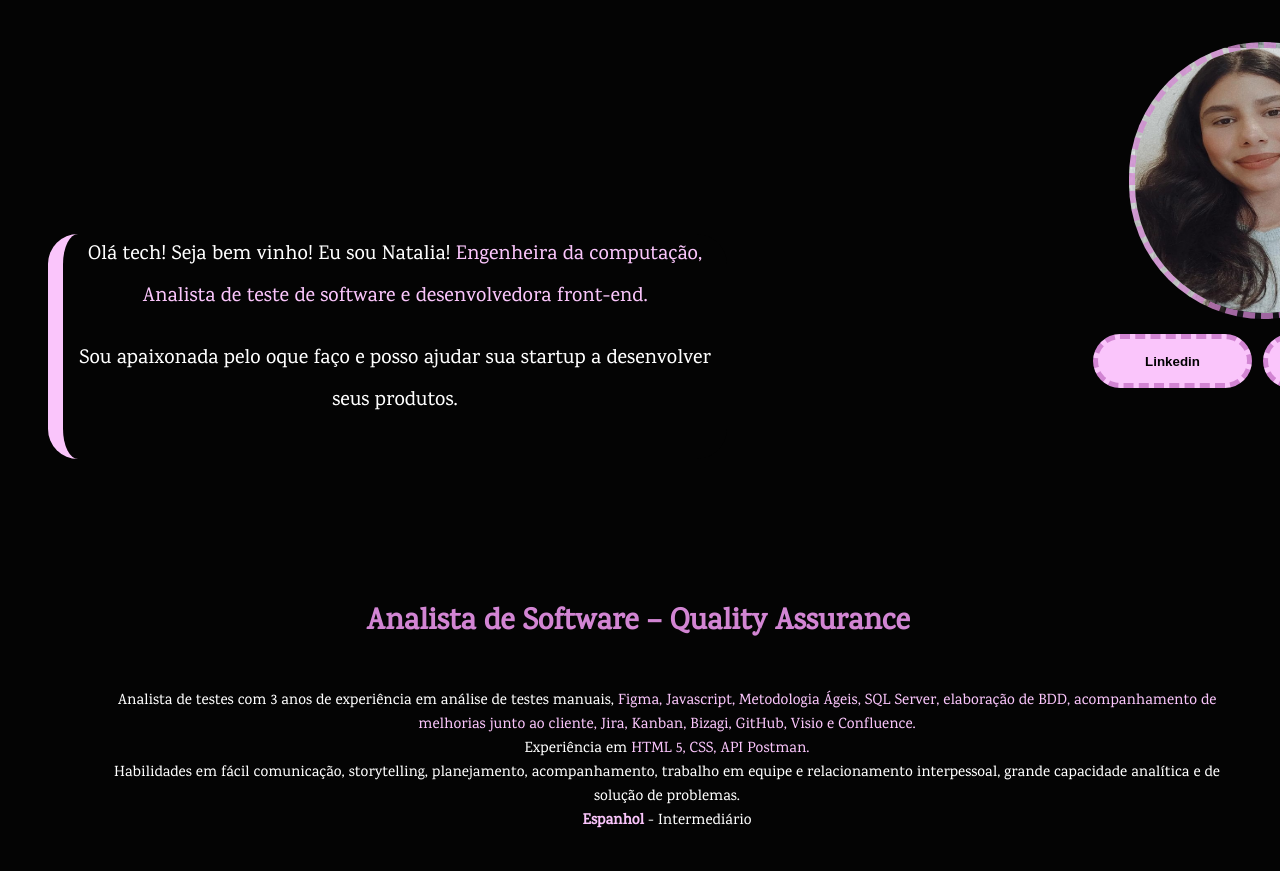
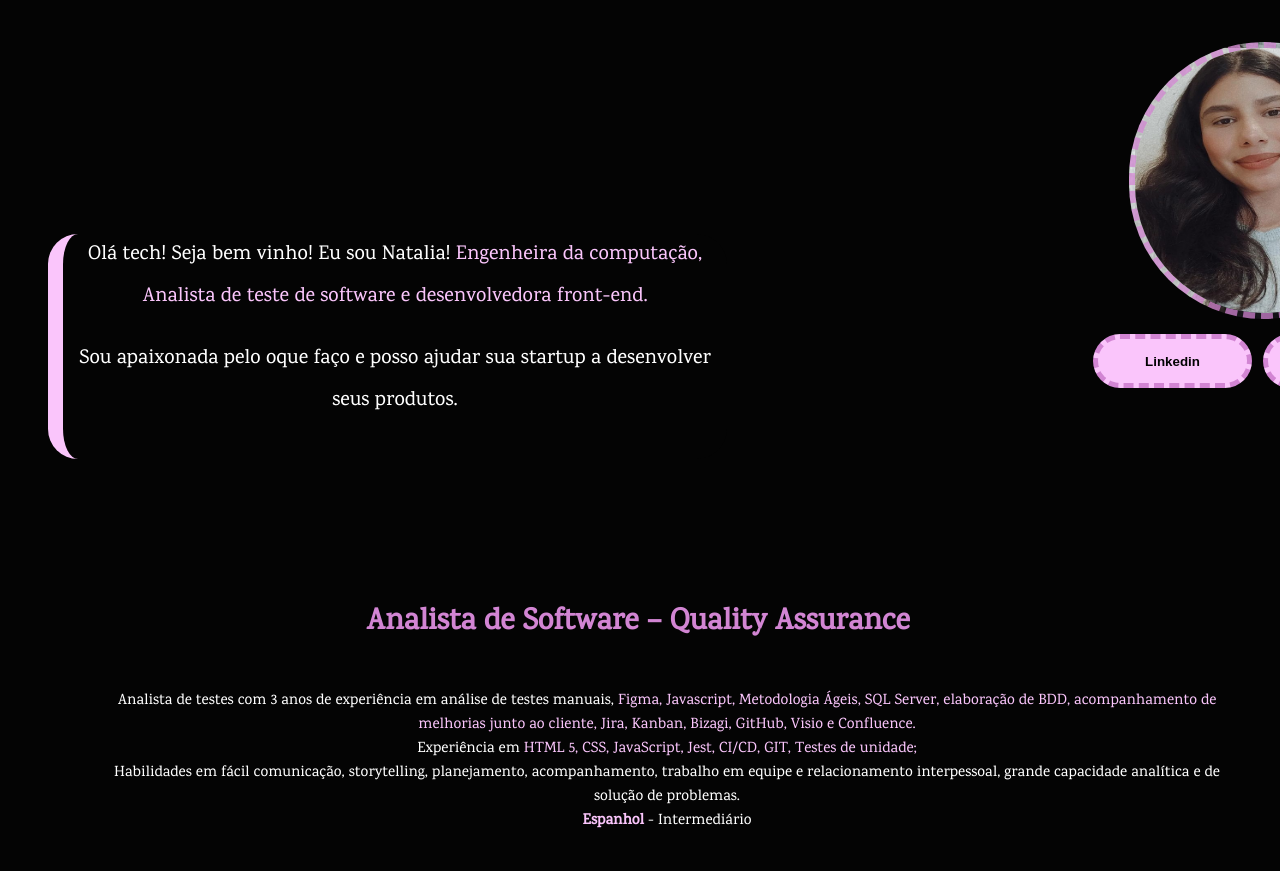
Before and after one commit to ncrco/Portif-lio, a website: page portifolio.html in a window 1280 px wide. Shown: the part 99-970 px from the top of the page. Drawn offline with Linux system fonts and the light colour scheme.

Commit message:
atualização do portifólio

```diff
--- a/portifolio.html
+++ b/portifolio.html
@@ -46,7 +46,7 @@ Sou apaixonada pelo oque faço e posso ajudar sua startup a desenvolver seus pro
         Analista de testes com 3 anos de experiência em análise de testes manuais, <span class="destaque">Figma, Javascript, Metodologia Ágeis, SQL Server, elaboração de BDD, acompanhamento de melhorias junto ao cliente, Jira, Kanban, Bizagi, GitHub, Visio e Confluence.</span>
         </li>
         <li>
-        Experiência em <span class="destaque">HTML 5, CSS, API Postman.</span>
+        Experiência em <span class="destaque">HTML 5, CSS, JavaScript, Jest, CI/CD, GIT, Testes de unidade;</span>
         </li>
         <li>
          Habilidades em fácil comunicação, storytelling, planejamento, acompanhamento, trabalho em equipe e relacionamento interpessoal, grande capacidade analítica e de solução de problemas.
```
